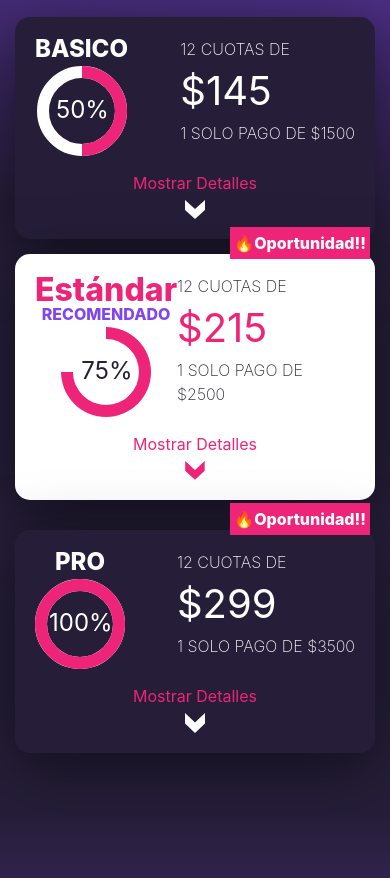
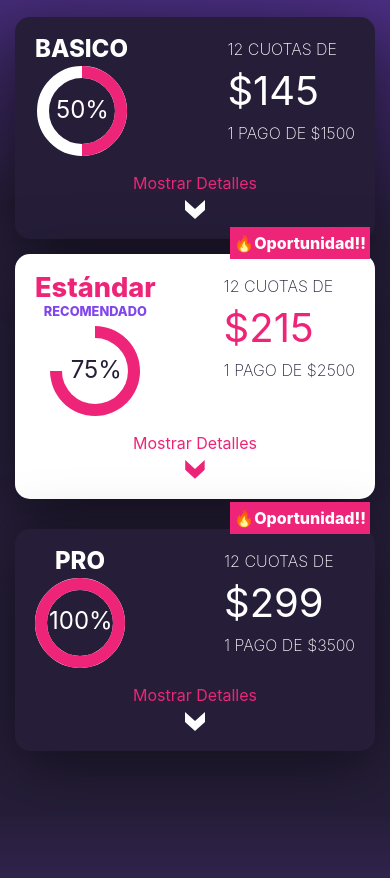
Before and after one commit to jdelaparra92/Genialtic, a website: page pages/nivelacion.html in a window 390 px wide. Shown: the part 4100-4978 px from the top of the page. Drawn offline with nearby package versions, Linux system fonts and the light colour scheme; a web font is replaced by a local one.

Commit message:
fmaikmgp

```diff
--- a/pages/nivelacion.html
+++ b/pages/nivelacion.html
@@ -327,7 +327,7 @@
               <div class="">
                 <p class="parrafo-B">12 CUOTAS DE</p>
                 <p class="principal-grande-dos-light">$145</p>
-                  <p class="parrafo-B">1 SOLO PAGO DE $1500</p>
+                <p class="parrafo-B">1 PAGO DE $1500</p>
 
               </div>
             </div>
@@ -374,8 +374,8 @@
               <div class="oportunidad">
                 <p class="span-W">🔥Oportunidad!!</p>
             </div>
-              <h3 id="estandar" class="subTituloPrincipalR centrar2">Estándar</h3>
-              <h6 class="centrar span-S">RECOMENDADO</h6>
+            <h3 id="estandar" class="subTituloCardsR centrar2">Estándar</h3>
+            <p class="centrar span-SS">RECOMENDADO</p>
 
             <div class="progress yellow">
               <span class="progress-left">
@@ -392,7 +392,7 @@
               <div class="">
                 <p class="parrafo-F">12 CUOTAS DE</p>
                 <p class="principal-grande-dos-light-P">$215</p>
-                  <p class="parrafo-F">1 SOLO PAGO DE $2500</p>
+                <p class="parrafo-F">1 PAGO DE $2500</p>
 
               </div>
             </div>
@@ -423,7 +423,7 @@
               </div>
                 <div class="centrar2">
                     <br>
-                      <p class="niv-mob parrafo-grande span-R">Perfecto para estudiantes que desean flexibilidad y acceso constante a los materiales del curso.</p>
+                    <p class="parrafo-grande span-R">Perfecto para estudiantes que desean flexibilidad y acceso constante a los materiales del curso.</p>
                 </div>
 
             </div>
@@ -458,7 +458,7 @@
               <div class="">
                 <p class="parrafo-B">12 CUOTAS DE</p>
                 <p class="principal-grande-dos-light">$299</p>
-                  <p class="parrafo-B">1 SOLO PAGO DE $3500</p>
+                <p class="parrafo-B">1 PAGO DE $3500</p>
 
               </div>
             </div>
@@ -488,7 +488,7 @@
                     </ul>
                 </div>
                     <br>
-                      <p class="niv-mob parrafo-grandeW span-R">El paquete más completo, diseñado para quienes buscan no solo dominar la tecnología sino también mejorar abrirse a mercados internacionales </p>
+                    <p class="parrafo-grandeW span-R">El paquete más completo, diseñado para quienes buscan no solo dominar la tecnología sino también mejorar abrirse a mercados internacionales </p>
                 </div>
             </div>
             </div>
--- a/scss/component/_tipografias.scss
+++ b/scss/component/_tipografias.scss
@@ -243,5 +243,24 @@
 }
 
 
+.subTituloCardsR{
+    font-size: 3rem;
+    color: $primario;
+    font-weight: 800;
+    @media screen and ( max-width:1500px) {
+        font-size: 2rem;
+    }
+    @media screen and ( max-width:700px) {
+        font-size: 1.7rem;
+    }
+}
 
+
+.span-SS{
+    color: $secundario;
+    font-weight: 800;
+    @media screen and ( max-width:700px) {
+        font-size: 0.8rem;
+    }
+}
 /* Tipografias */
```
Also changed, not shown: pages/planes.html (+7 -7 lines), css/style.css, 1 other file. Lines whose indentation alone changed are shown as unchanged.
